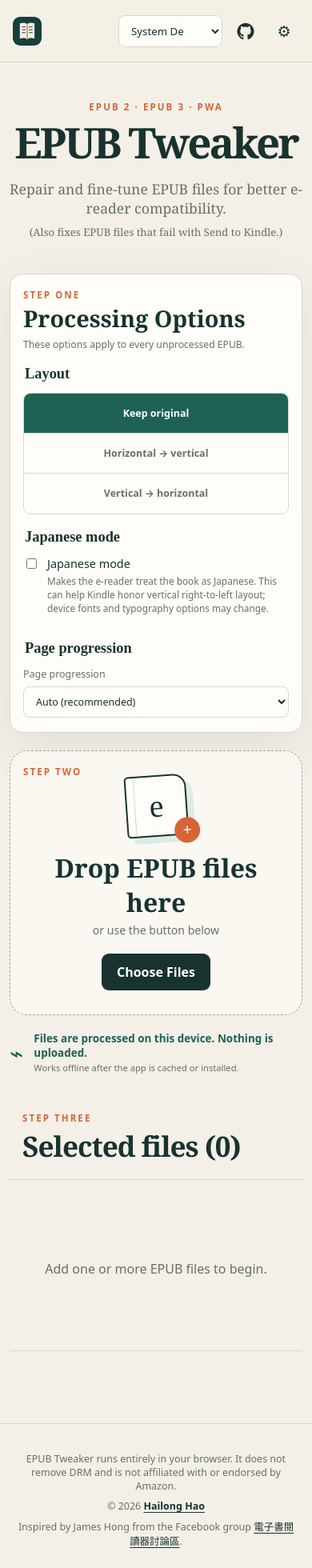
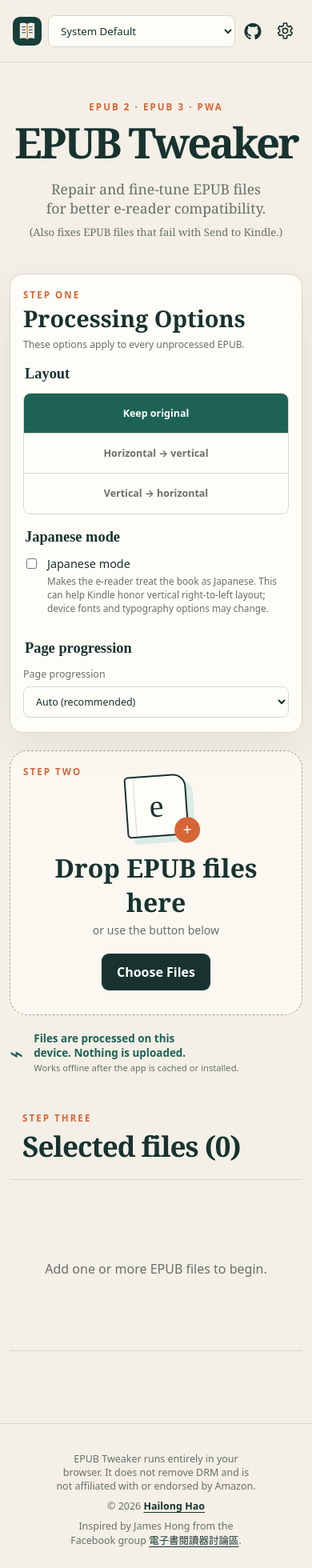
Before and after one commit to haohailong/EPUB-Tweaker, a React (Vite) app: page / in a window 390 px wide. Shown: the top 1960 px of the page at 80% size. Built offline with nearby package versions, Linux system fonts and the light colour scheme.

Commit message:
Polish mobile header and footer wrapping

```diff
--- a/src/App.tsx
+++ b/src/App.tsx
@@ -239,7 +239,9 @@
           <a className="github-link" href={GITHUB_URL} target="_blank" rel="noreferrer" aria-label={t('sourceCode')} title={t('sourceCode')}>
             <svg viewBox="0 0 24 24" aria-hidden="true"><path fill="currentColor" d="M12 .7a11.5 11.5 0 0 0-3.64 22.41c.58.1.79-.25.79-.56v-2.23c-3.22.7-3.9-1.37-3.9-1.37-.52-1.34-1.28-1.7-1.28-1.7-1.05-.72.08-.7.08-.7 1.16.08 1.77 1.19 1.77 1.19 1.03 1.77 2.7 1.26 3.36.96.1-.75.4-1.26.73-1.55-2.57-.29-5.27-1.29-5.27-5.69 0-1.26.45-2.29 1.19-3.1-.12-.29-.52-1.47.11-3.06 0 0 .97-.31 3.16 1.18a10.98 10.98 0 0 1 5.76 0c2.19-1.49 3.16-1.18 3.16-1.18.63 1.59.23 2.77.11 3.06.74.81 1.19 1.84 1.19 3.1 0 4.41-2.71 5.39-5.28 5.68.41.36.78 1.06.78 2.14v3.27c0 .31.21.67.79.56A11.5 11.5 0 0 0 12 .7Z"/></svg>
           </a>
-          <button className="icon-button" onClick={() => setSettingsOpen(true)} aria-label={t('settings')}>⚙</button>
+          <button className="icon-button settings-button" onClick={() => setSettingsOpen(true)} aria-label={t('settings')} title={t('settings')}>
+            <svg viewBox="0 0 24 24" aria-hidden="true"><path d="M12 8.75A3.25 3.25 0 1 0 12 15.25 3.25 3.25 0 0 0 12 8.75ZM19.15 13.3a7.9 7.9 0 0 0 .05-1.3 7.9 7.9 0 0 0-.05-1.3l2-1.56-2-3.46-2.48 1a8.1 8.1 0 0 0-2.25-1.3L14.05 2h-4.1l-.37 3.38a8.1 8.1 0 0 0-2.25 1.3l-2.48-1-2 3.46 2 1.56A7.9 7.9 0 0 0 4.8 12c0 .44.02.87.05 1.3l-2 1.56 2 3.46 2.48-1a8.1 8.1 0 0 0 2.25 1.3l.37 3.38h4.1l.37-3.38a8.1 8.1 0 0 0 2.25-1.3l2.48 1 2-3.46-2-1.56Z"/></svg>
+          </button>
         </div>
       </header>
 
@@ -302,7 +304,7 @@
       <footer>
         <p>{t('footer')}</p>
         <p className="copyright">{t('copyright', { year: new Date().getFullYear() })} <a href={GITHUB_URL} target="_blank" rel="noreferrer">Hailong Hao</a></p>
-        <p className="acknowledgement">{t('inspiredPrefix')} <a href={FACEBOOK_GROUP_URL} target="_blank" rel="noreferrer">{t('inspiredGroup')}</a>{t('inspiredSuffix')}</p>
+        <p className="acknowledgement"><span className="ack-prefix">{t('inspiredPrefix')}{language === 'en' ? ' ' : null}</span><wbr/><span className="ack-tail"><a href={FACEBOOK_GROUP_URL} target="_blank" rel="noreferrer">{t('inspiredGroup')}</a>{t('inspiredSuffix')}</span></p>
       </footer>
 
       {settingsOpen && <div className="modal-backdrop" onMouseDown={(event) => { if (event.target === event.currentTarget) setSettingsOpen(false); }}>
--- a/src/styles.css
+++ b/src/styles.css
@@ -26,14 +26,17 @@
 button:disabled { cursor: not-allowed; opacity: .45; }
 .sr-only { position: absolute; width: 1px; height: 1px; padding: 0; margin: -1px; overflow: hidden; clip: rect(0,0,0,0); white-space: nowrap; border: 0; }
 
-.site-header { height: 78px; padding: 0 max(24px, calc((100vw - 1180px) / 2)); display: flex; align-items: center; justify-content: space-between; border-bottom: 1px solid var(--line); background: color-mix(in srgb, var(--paper) 92%, transparent); position: sticky; top: 0; z-index: 20; backdrop-filter: blur(16px); }
+.site-header { height: 78px; padding: 0 max(24px, calc((100vw - 1180px) / 2)); display: flex; align-items: center; justify-content: space-between; gap: 16px; border-bottom: 1px solid var(--line); background: color-mix(in srgb, var(--paper) 92%, transparent); position: sticky; top: 0; z-index: 20; backdrop-filter: blur(16px); }
 .brand { display: inline-flex; align-items: center; gap: 12px; color: var(--ink); text-decoration: none; font-weight: 700; letter-spacing: -.02em; }
 .brand img { width: 36px; height: 36px; border-radius: 9px; }
 .header-actions, .batch-actions, .card-actions { display: flex; align-items: center; gap: 10px; }
-.language-select { display: flex; align-items: center; gap: 8px; color: var(--muted); font-size: .83rem; }
+.header-actions { min-width: 0; }
+.language-select { min-width: 0; display: flex; align-items: center; gap: 8px; color: var(--muted); font-size: .83rem; }
+.language-select select { min-width: 0; }
 select, input[type='text'] { color: var(--ink); background: var(--card); border: 1px solid var(--line); border-radius: 8px; padding: 9px 32px 9px 11px; }
 .icon-button { border: 0; background: transparent; color: var(--ink); width: 38px; height: 38px; display: grid; place-items: center; border-radius: 50%; font-size: 1.2rem; }
 .icon-button:hover { background: rgba(24, 51, 47, .08); }
+.settings-button svg { width: 23px; height: 23px; fill: none; stroke: currentColor; stroke-width: 1.65; stroke-linecap: round; stroke-linejoin: round; }
 .github-link { width: 38px; height: 38px; display: grid; place-items: center; border-radius: 50%; color: var(--ink); }
 .github-link:hover { background: rgba(24, 51, 47, .08); }
 .github-link svg { width: 22px; height: 22px; }
@@ -44,7 +47,7 @@
 .eyebrow { text-transform: uppercase; letter-spacing: .18em; font-size: .72rem; font-weight: 700; color: var(--accent); margin: 0 0 13px; }
 h1, h2, h3, h4, h5, p { margin-top: 0; }
 h1 { font-family: 'Newsreader', Georgia, serif; font-size: clamp(3.2rem, 9vw, 6.6rem); line-height: .9; letter-spacing: -.055em; margin-bottom: 22px; font-weight: 600; }
-.tagline { font-family: 'Newsreader', Georgia, serif; color: var(--muted); font-size: clamp(1.2rem, 2.5vw, 1.55rem); margin-bottom: 42px; }
+.tagline { font-family: 'Newsreader', Georgia, serif; color: var(--muted); font-size: clamp(1.2rem, 2.5vw, 1.55rem); margin-bottom: 42px; text-wrap: balance; }
 .tagline small { display: block; margin-top: 9px; font-size: clamp(.82rem, 1.35vw, 1rem); line-height: 1.45; }
 .home-options { text-align: left; background: var(--card); border: 1px solid var(--line); border-radius: 16px; padding: 22px 24px; margin: 0 0 22px; box-shadow: var(--shadow); }
 .home-options-heading { display: flex; align-items: end; justify-content: space-between; gap: 20px; margin-bottom: 18px; }
@@ -75,7 +78,7 @@
 .secondary:hover, .file-button:hover { border-color: var(--ink); }
 .privacy-note { display: flex; gap: 13px; justify-content: center; align-items: center; margin: 20px auto 0; color: var(--green); font-size: .84rem; }
 .privacy-note > span { font-size: 1.8rem; }
-.privacy-note div { display: flex; flex-direction: column; text-align: left; }
+.privacy-note div { display: flex; flex-direction: column; text-align: left; text-wrap: balance; }
 .privacy-note small { color: var(--muted); margin-top: 2px; }
 .hero.has-files { margin-top: 28px; margin-bottom: 26px; }
 .hero.has-files > .eyebrow, .hero.has-files > h1, .hero.has-files > .tagline { display: none; }
@@ -146,10 +149,12 @@
 .report-group ul { list-style: none; padding: 0; margin: 0; }.report-group li { display: grid; grid-template-columns: 1fr minmax(140px, auto); gap: 4px 20px; padding: 8px 0; border-bottom: 1px solid var(--line); font-size: .85rem; }.report-group li::before { content: '✓'; color: var(--green); margin-right: 8px; }.report-group li > span { grid-column: 1; }.report-group code { grid-column: 2; grid-row: 1; color: var(--muted); font-size: .72rem; text-align: right; overflow-wrap: anywhere; }.report-group small { grid-column: 1 / -1; color: var(--muted); padding-left: 23px; }
 .technical-body { padding: 0 26px 25px; }.technical dl { display: grid; grid-template-columns: repeat(4, 1fr); gap: 18px; }.validation-pass { color: var(--green); font-weight: 650; font-size: .83rem; }.technical pre { white-space: pre-wrap; overflow-wrap: anywhere; padding: 14px; max-height: 270px; overflow: auto; background: #152c29; color: #d9e7df; border-radius: 8px; font-size: .7rem; line-height: 1.55; }
 
-footer { border-top: 1px solid var(--line); padding: 35px 20px; text-align: center; color: var(--muted); font-size: .78rem; }
-footer p { margin-bottom: 8px; }
+footer { border-top: 1px solid var(--line); padding: 35px 20px; text-align: center; color: var(--muted); font-size: .78rem; line-break: strict; }
+footer p { max-width: 760px; margin-left: auto; margin-right: auto; margin-bottom: 8px; text-wrap: balance; }
 footer a { color: var(--ink); font-weight: 650; text-underline-offset: 3px; }
 footer .acknowledgement { margin-bottom: 0; }
+footer .ack-tail { white-space: nowrap; }
+html[lang^='zh'] footer .ack-prefix { white-space: nowrap; }
 .modal-backdrop { position: fixed; inset: 0; z-index: 50; background: rgba(12, 25, 22, .55); backdrop-filter: blur(5px); display: grid; place-items: center; padding: 20px; }
 .modal { width: min(480px, 100%); background: var(--card); border-radius: 16px; padding: 25px; box-shadow: 0 30px 90px rgba(0,0,0,.25); }
 .modal-title { display: flex; align-items: center; justify-content: space-between; }.modal h2 { font-family: 'Newsreader', serif; font-size: 2rem; }.modal > label { display: grid; gap: 7px; color: var(--muted); font-size: .8rem; }.settings-privacy { margin: 22px 0; padding: 15px; background: var(--green-soft); border-radius: 8px; }.settings-privacy p { margin: 5px 0 0; color: var(--muted); font-size: .8rem; }.danger-button { background: transparent; color: var(--red); border-color: var(--red); }
@@ -160,7 +165,7 @@
 }
 
 @media (max-width: 800px) {
-  .site-header { padding: 0 16px; }.language-select > span { display: none; }.language-select select { max-width: 130px; }
+  .site-header { padding: 0 16px; }.language-select > span { display: none; }.language-select select { width: 100%; max-width: none; }
   main { width: min(100% - 24px, 1180px); }.hero { margin-top: 48px; }.home-options-grid { grid-template-columns: 1fr; gap: 18px; }.drop-zone { min-height: 250px; padding: 30px 15px; }.drop-zone-heading .eyebrow { left: 16px; top: 18px; }
   .section-heading { align-items: flex-start; gap: 15px; padding-inline: 16px; }.section-actions { align-items: stretch; }.batch-actions { flex-direction: column; align-items: stretch; }.batch-actions button { padding: 9px 11px; font-size: .78rem; }
   .book-meta { grid-template-columns: repeat(2, minmax(0, 1fr)); padding-left: 26px; }.progress-wrap, .error-box { margin-left: 0; padding-left: 26px; }.error-box { margin-left: 26px; }
@@ -169,7 +174,7 @@
 }
 
 @media (max-width: 480px) {
-  .brand span { display: none; }.hero { margin-bottom: 48px; }h1 { font-size: 3.3rem; }.tagline { font-size: 1.1rem; }
+  .site-header { display: grid; grid-template-columns: 36px minmax(0, 1fr); gap: 8px; }.brand span { display: none; }.header-actions { display: grid; grid-template-columns: minmax(0, 1fr) 36px 36px; gap: 4px; }.language-select, .language-select select { width: 100%; }.github-link, .icon-button { width: 36px; height: 36px; }.hero { margin-bottom: 48px; }h1 { font-size: 3.3rem; }.tagline { font-size: 1.1rem; }
   .home-options { padding: 18px 16px; }.home-options-heading { display: block; }.home-options-heading > small { display: block; text-align: left; margin-top: 5px; }.segmented-control { grid-template-columns: 1fr; }.segmented-control span { border-right: 0; border-bottom: 1px solid var(--line); }.segmented-control label:last-child span { border-bottom: 0; }.hero.has-files .drop-zone { grid-template-columns: 1fr; }.hero.has-files .drop-zone-heading { padding-top: 20px; }.hero.has-files .drop-zone-heading .eyebrow { left: 16px; top: 10px; }.hero.has-files .drop-zone h2 { text-align: center; }
   .card-top { grid-template-columns: 38px 1fr 34px; padding-inline: 16px; }.book-meta { padding-inline: 16px; gap: 16px 10px; }.progress-wrap { padding-inline: 16px; }.error-box { margin-inline: 16px; }.advanced > summary, .technical > summary, .advanced-grid, .technical-body, .card-actions, .report-summary, .report-group { padding-left: 16px; padding-right: 16px; }.matches { margin-inline: 16px; }.section-heading h2 { font-size: 2.2rem; }
 }
```
